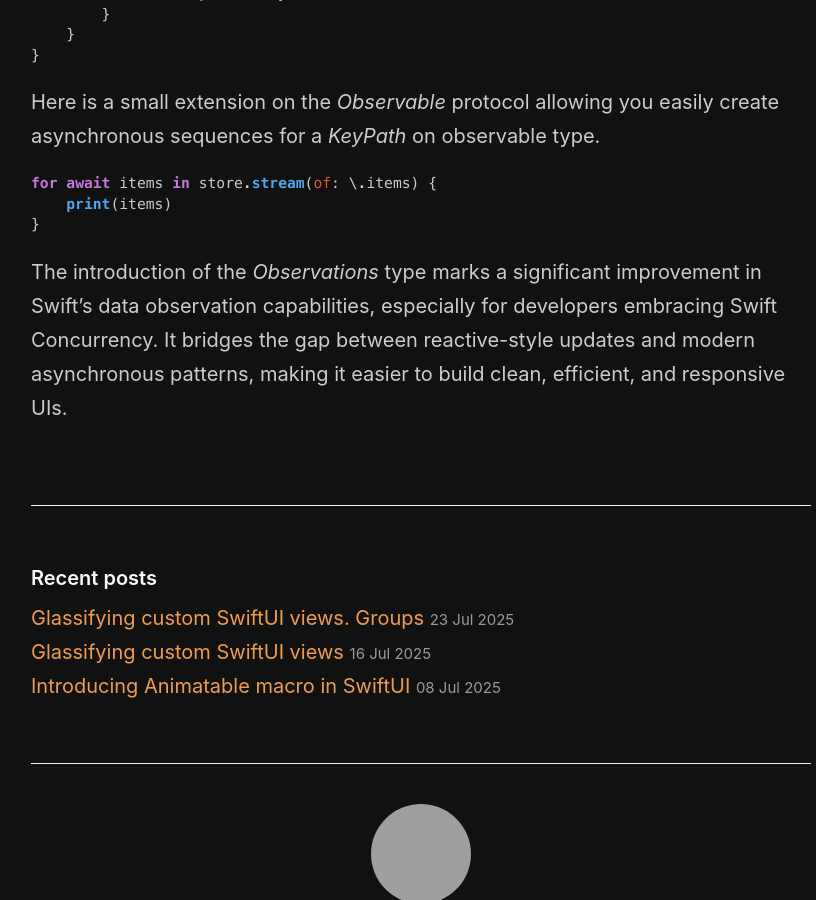
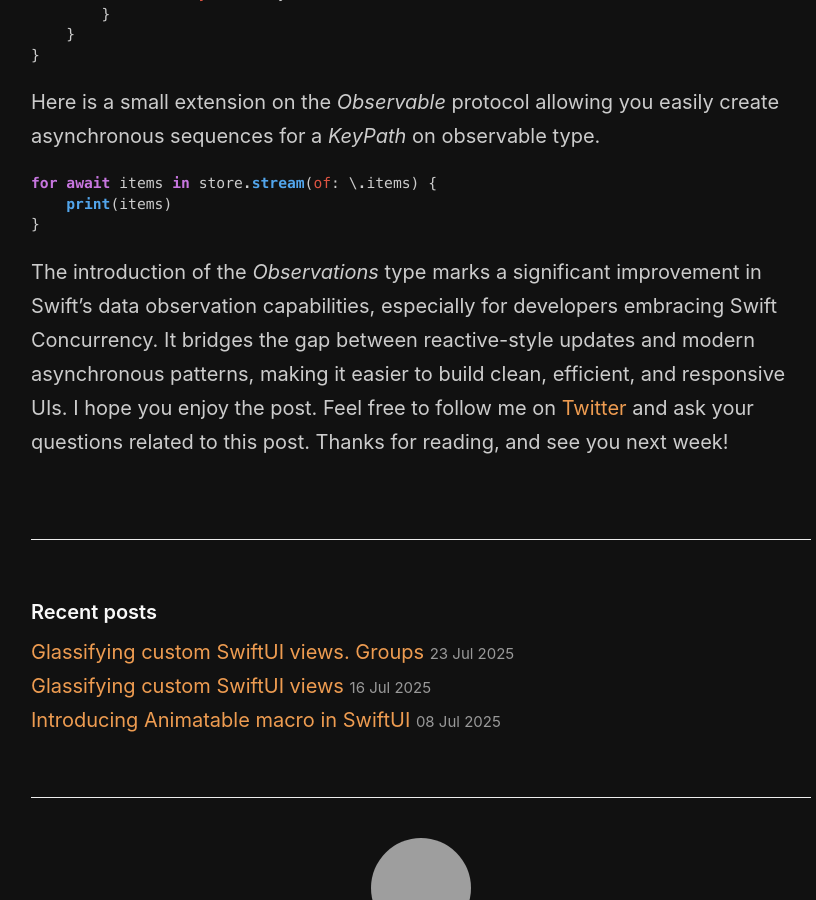
Before and after one commit to mecid/mecid.github.io, a Jekyll site: the page built from _posts/2025-07-30-streaming-changes-with-observations.md, in a window 1280 px wide and 900 px high, scrolled down 2236 px, cut to the strip 0-900 px from the top of the window. Shown: the whole strip, without its empty margins (219-1035 px from the left). Built offline with Jekyll 4.4.1, drawn with Linux system fonts in a browser that asks for light colours; grey boxes are pictures that could not be loaded.

Commit message:
observations post conclusion tuned

````diff
--- a/_posts/2025-07-30-streaming-changes-with-observations.md
+++ b/_posts/2025-07-30-streaming-changes-with-observations.md
@@ -72,4 +72,4 @@
 }
 ```
 
-The introduction of the *Observations* type marks a significant improvement in Swift’s data observation capabilities, especially for developers embracing Swift Concurrency. It bridges the gap between reactive-style updates and modern asynchronous patterns, making it easier to build clean, efficient, and responsive UIs.
+The introduction of the *Observations* type marks a significant improvement in Swift’s data observation capabilities, especially for developers embracing Swift Concurrency. It bridges the gap between reactive-style updates and modern asynchronous patterns, making it easier to build clean, efficient, and responsive UIs. I hope you enjoy the post. Feel free to follow me on [Twitter](https://twitter.com/mecid) and ask your questions related to this post. Thanks for reading, and see you next week!
````
